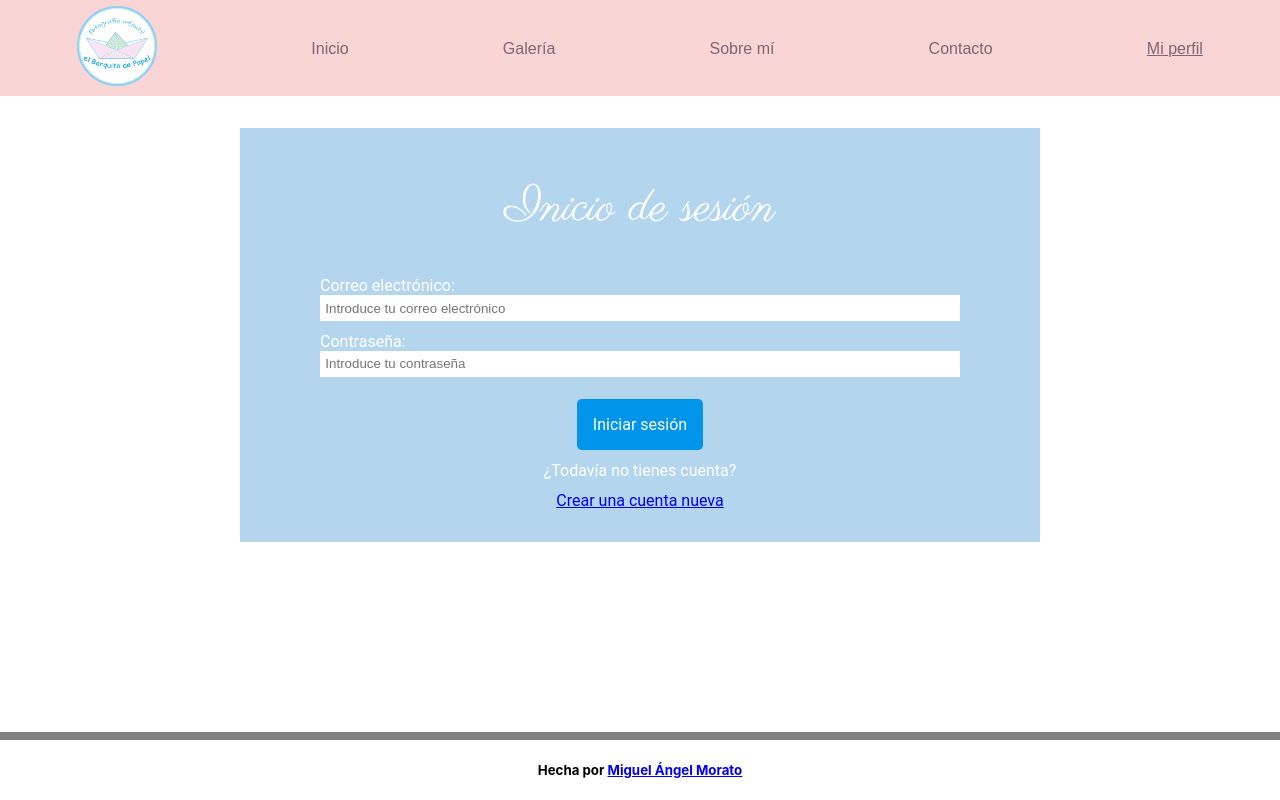
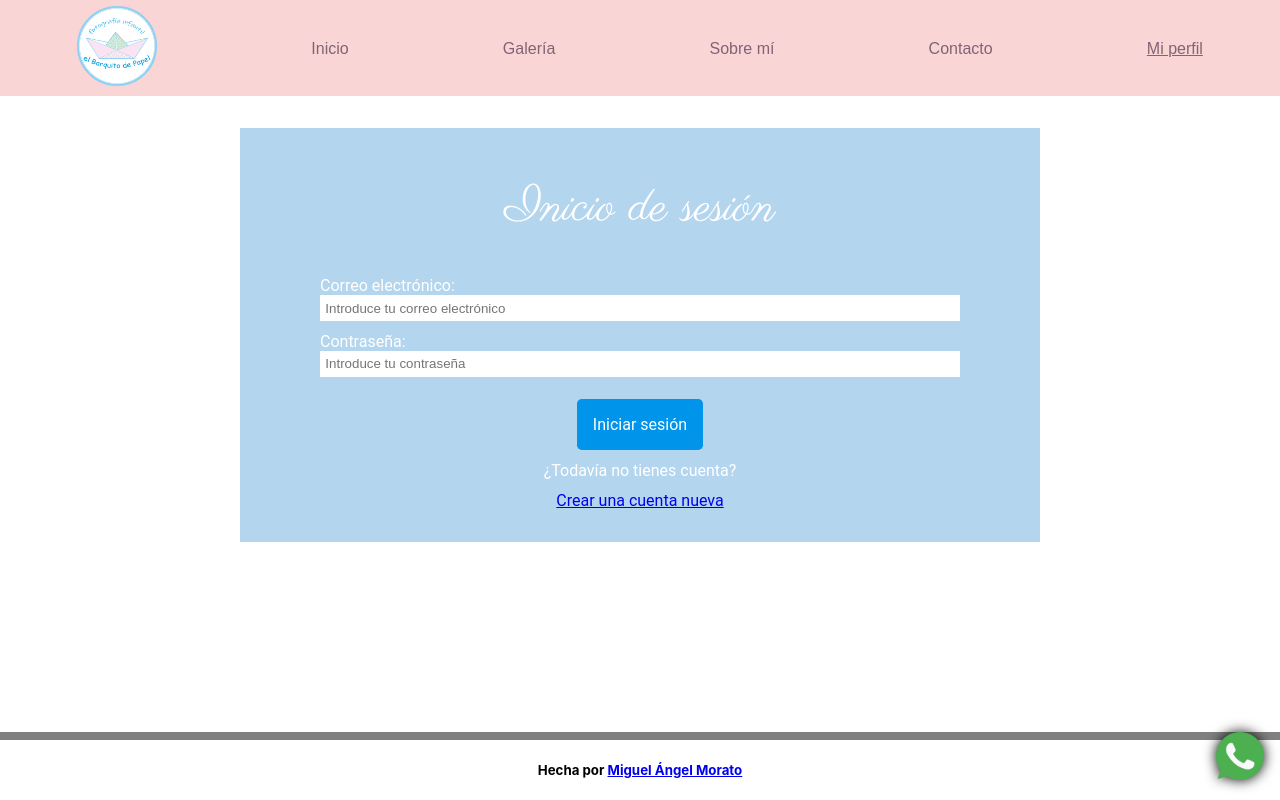
Before and after one commit to CherokiDev/webapp-photography-f, a React (Create React App) app: page /login in a window 1280 px wide. Built offline with nearby package versions, Linux system fonts and the light colour scheme.

Commit message:
added component to link with whatsapp

```diff
--- a/src/App.js
+++ b/src/App.js
@@ -20,11 +20,12 @@ import Adminprofile from './containers/Adminprofile/Adminprofile';
 import Adminappointments from './containers/Adminprofile/Adminappointments/Adminappointments'
 import Adminusers from './containers/Adminprofile/Adminusers/Adminusers';
 import Footer from './components/Footer/Footer';
+import AppWhatsapp from './components/AppWhatsapp/AppWhatsapp';
 
 function App() {
   return (
     <BrowserRouter>
-      <Header/>
+      <Header />
       <Switch>
         <Route path="/" component={Home} exact/>
         <Route path="/gallery" component={Gallery} exact />
@@ -46,7 +47,8 @@ function App() {
           <Route path="/adminprofile/adminusers" component={Adminusers} exact />
         </ProtectedRoute>
       </Switch>
-      <Footer/>
+      <AppWhatsapp />
+      <Footer />
     </BrowserRouter>
   );
 }
--- /dev/null
+++ b/src/components/AppWhatsapp/AppWhatsapp.jsx
@@ -0,0 +1,13 @@
+import React from 'react';
+import './AppWhatsapp.scss';
+import whatsapp from '../../img/icon-whatsapp.png';
+
+const AppWhatsapp = () => {
+    return (
+        <a className="appWhatsapp" target="_blank" rel="noreferrer" href="https://api.whatsapp.com/send?phone=34635929395">
+            <img src={whatsapp} alt="icon whatsapp"/>
+        </a>
+    )
+}
+
+export default AppWhatsapp;
--- /dev/null
+++ b/src/components/AppWhatsapp/AppWhatsapp.scss
@@ -0,0 +1,12 @@
+.appWhatsapp {
+    position: fixed;
+    right: 1em;
+    bottom: 1em;
+    width: 3em;
+    height: auto;
+    filter: drop-shadow(0em 0em 0.4em #000);
+    img {
+        width: 100%;
+        height: auto;
+    }
+}
--- a/src/containers/Login/Login.jsx
+++ b/src/containers/Login/Login.jsx
@@ -41,7 +41,7 @@ const Login = (props) => {
                 Swal.fire({
                     showConfirmButton: true,
                     icon: 'error',
-                    text: 'Ha habido un error al intentar iniciar sesión'
+                    text: 'Ha habido un error. Puede ser que hayas introducido mal algún dato, o que todavía no hayas creado una cuenta.'
                 })
             });
     }
```
Also changed, not shown: src/img/icon-whatsapp.png (added), 1 other file (tests, documents, lock files or other folders).
